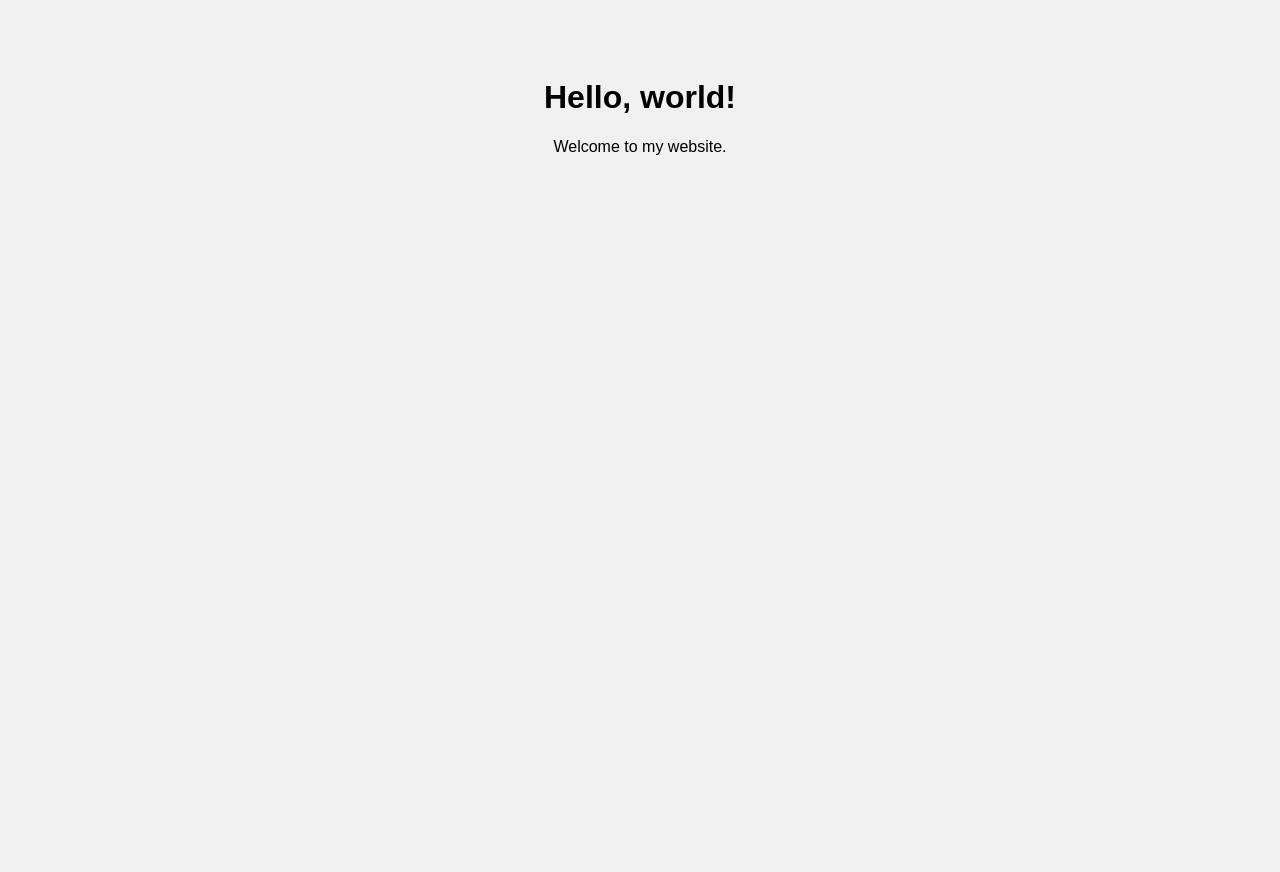
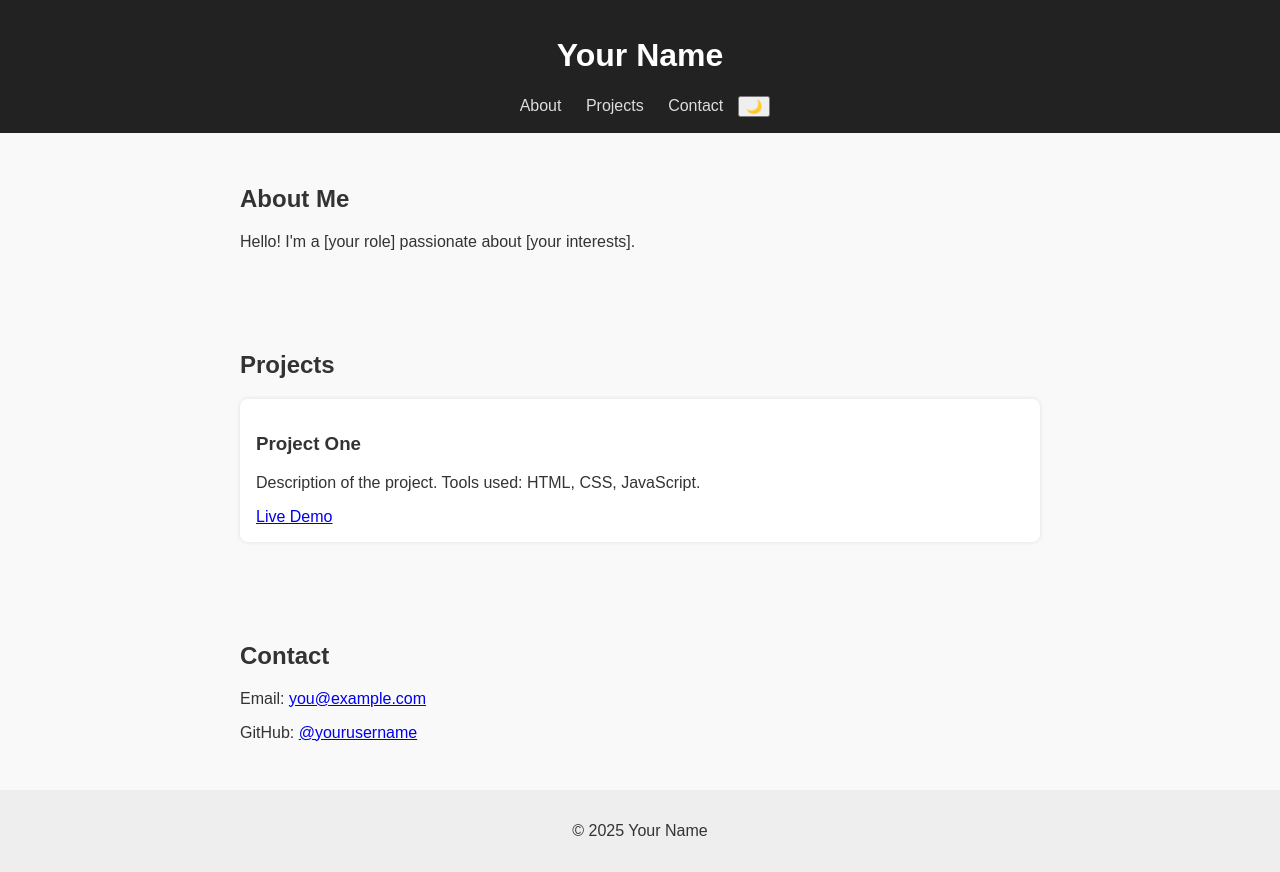
Before and after one commit to AryarajChauhan/aryaraj.github.io, a plain HTML site: page index.html in a window 1280 px wide. Before the commit the page ends 800 px from the top, so only its background shows below. Drawn offline with Linux system fonts and the light colour scheme.

Commit message:
index.html

```diff
--- a/index.html
+++ b/index.html
@@ -1,12 +1,48 @@
 <!DOCTYPE html>
 <html lang="en">
 <head>
-  <meta charset="UTF-8">
-  <title>My First Website</title>
-  <link rel="stylesheet" href="style.css">
+  <meta charset="UTF-8" />
+  <meta name="viewport" content="width=device-width, initial-scale=1.0"/>
+  <title>Your Name | Portfolio</title>
+  <link rel="stylesheet" href="style.css" />
 </head>
 <body>
-  <h1>Hello, world!</h1>
-  <p>Welcome to my website.</p>
+
+  <header>
+    <h1>Your Name</h1>
+    <nav>
+      <a href="#about">About</a>
+      <a href="#projects">Projects</a>
+      <a href="#contact">Contact</a>
+      <button id="toggle-dark">🌙</button> <!-- JS-controlled button -->
+    </nav>
+  </header>
+
+  <section id="about">
+    <h2>About Me</h2>
+    <p>Hello! I'm a [your role] passionate about [your interests].</p>
+  </section>
+
+  <section id="projects">
+    <h2>Projects</h2>
+    <div class="project">
+      <h3>Project One</h3>
+      <p>Description of the project. Tools used: HTML, CSS, JavaScript.</p>
+      <a href="https://your-live-demo.com" target="_blank">Live Demo</a>
+    </div>
+  </section>
+
+  <section id="contact">
+    <h2>Contact</h2>
+    <p>Email: <a href="mailto:you@example.com">you@example.com</a></p>
+    <p>GitHub: <a href="https://github.com/yourusername" target="_blank">@yourusername</a></p>
+  </section>
+
+  <footer>
+    <p>&copy; 2025 Your Name</p>
+  </footer>
+
+  <!-- Link to your JS file -->
+  <script src="script.js"></script>
 </body>
 </html>
--- a/style.css
+++ b/style.css
@@ -1,6 +1,44 @@
 body {
-  background-color: #f0f0f0;
   font-family: sans-serif;
+  margin: 0;
+  padding: 0;
+  background: #f9f9f9;
+  color: #333;
+}
+
+header {
+  background: #222;
+  color: white;
+  padding: 1em;
   text-align: center;
-  padding: 50px;
 }
+
+nav a {
+  margin: 0 10px;
+  color: #ddd;
+  text-decoration: none;
+}
+
+nav a:hover {
+  color: white;
+}
+
+section {
+  padding: 2em;
+  max-width: 800px;
+  margin: auto;
+}
+
+.project {
+  background: white;
+  padding: 1em;
+  margin-bottom: 1em;
+  border-radius: 8px;
+  box-shadow: 0 0 5px rgba(0,0,0,0.1);
+}
+
+footer {
+  text-align: center;
+  padding: 1em;
+  background: #eee;
+}
```
